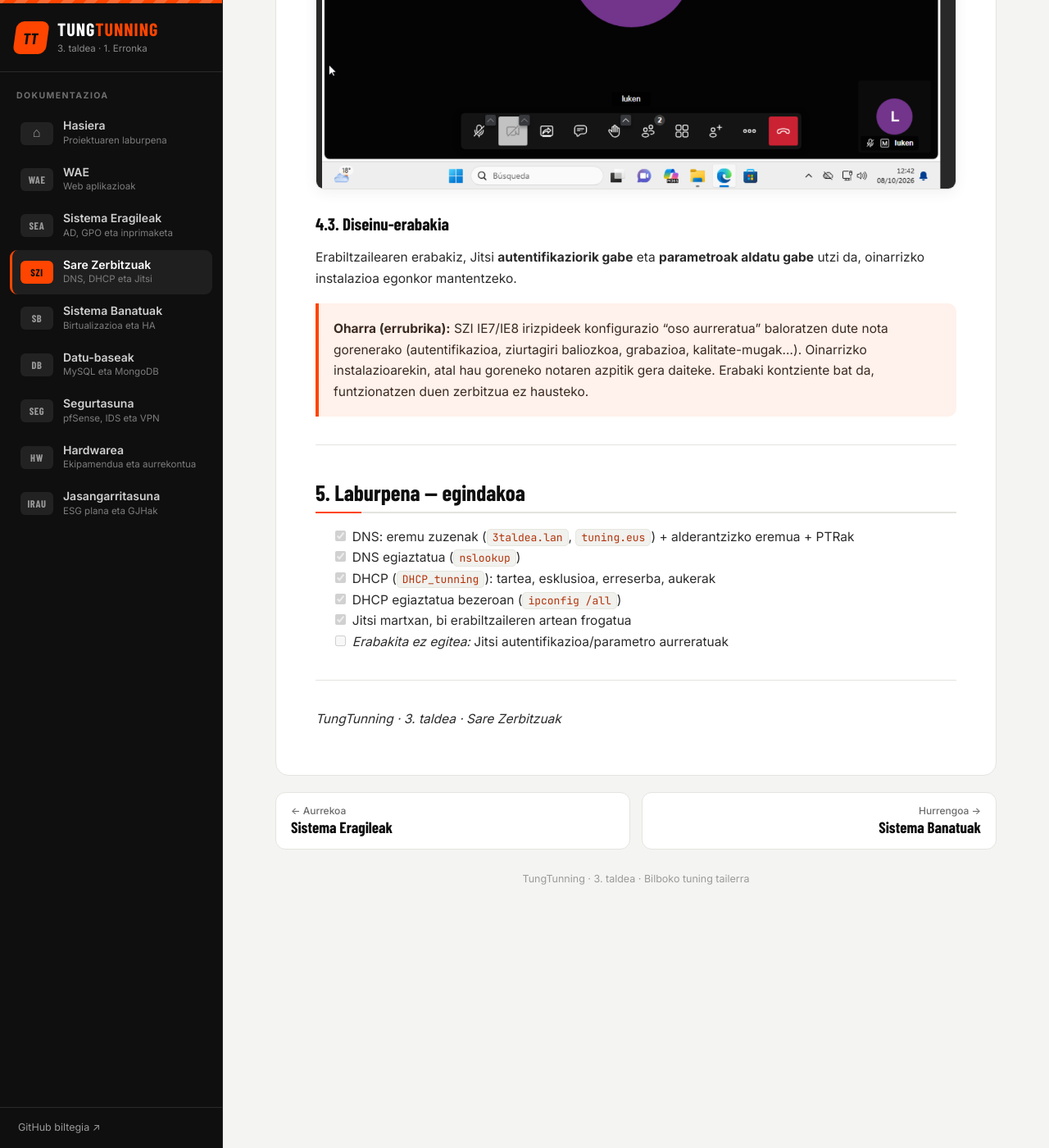
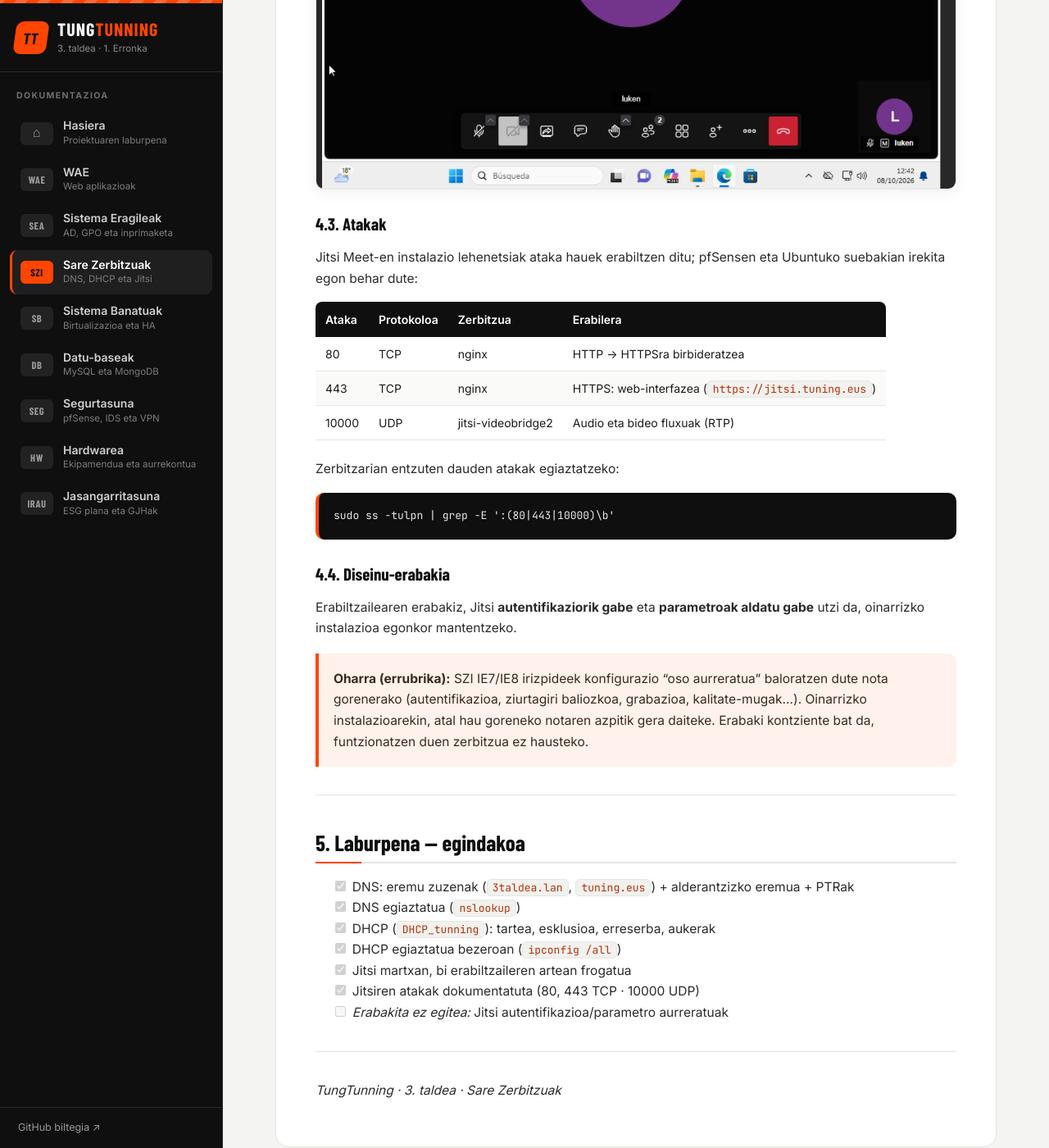
Before and after one commit to Lukennnn/3.-taldea---1.-erronka, a Jekyll site: the page built from 3-sare-zerbitzuak.md, in a window 1280 px wide and 1400 px high, scrolled down 8906 px. Shown: the whole window at 82% size. Built offline with Jekyll 4.4.1, drawn with Linux system fonts in a browser that asks for light colours; some web fonts are replaced; our own code applies the rules of GitHub Pages for plain Markdown files.

Commit message:
Document Jitsi Meet port requirements and checks
Added port configuration details for Jitsi Meet installation and verification commands.

````diff
--- a/3-sare-zerbitzuak.md
+++ b/3-sare-zerbitzuak.md
@@ -136,7 +136,23 @@ Jitsik **ondo funtzionatzen du** domeinuko bi erabiltzaileren artean: `luken` et
 ![](irudiak/sz-12d.png)
 
 
-### 4.3. Diseinu-erabakia
+### 4.3. Atakak
+
+Jitsi Meet-en instalazio lehenetsiak ataka hauek erabiltzen ditu; pfSensen eta Ubuntuko suebakian irekita egon behar dute:
+
+| Ataka | Protokoloa | Zerbitzua | Erabilera |
+|---|---|---|---|
+| 80 | TCP | nginx | HTTP → HTTPSra birbideratzea |
+| 443 | TCP | nginx | HTTPS: web-interfazea (`https://jitsi.tuning.eus`) |
+| 10000 | UDP | jitsi-videobridge2 | Audio eta bideo fluxuak (RTP) |
+
+Zerbitzarian entzuten dauden atakak egiaztatzeko:
+
+```bash
+sudo ss -tulpn | grep -E ':(80|443|10000)\b'
+```
+
+### 4.4. Diseinu-erabakia
 
 Erabiltzailearen erabakiz, Jitsi **autentifikaziorik gabe** eta **parametroak aldatu gabe** utzi da, oinarrizko instalazioa egonkor mantentzeko.
 
@@ -151,6 +167,7 @@ Erabiltzailearen erabakiz, Jitsi **autentifikaziorik gabe** eta **parametroak al
 - [x] DHCP (`DHCP_tunning`): tartea, esklusioa, erreserba, aukerak
 - [x] DHCP egiaztatua bezeroan (`ipconfig /all`)
 - [x] Jitsi martxan, bi erabiltzaileren artean frogatua
+- [x] Jitsiren atakak dokumentatuta (80, 443 TCP · 10000 UDP)
 - [ ] *Erabakita ez egitea:* Jitsi autentifikazioa/parametro aurreratuak
 
 ---
````
